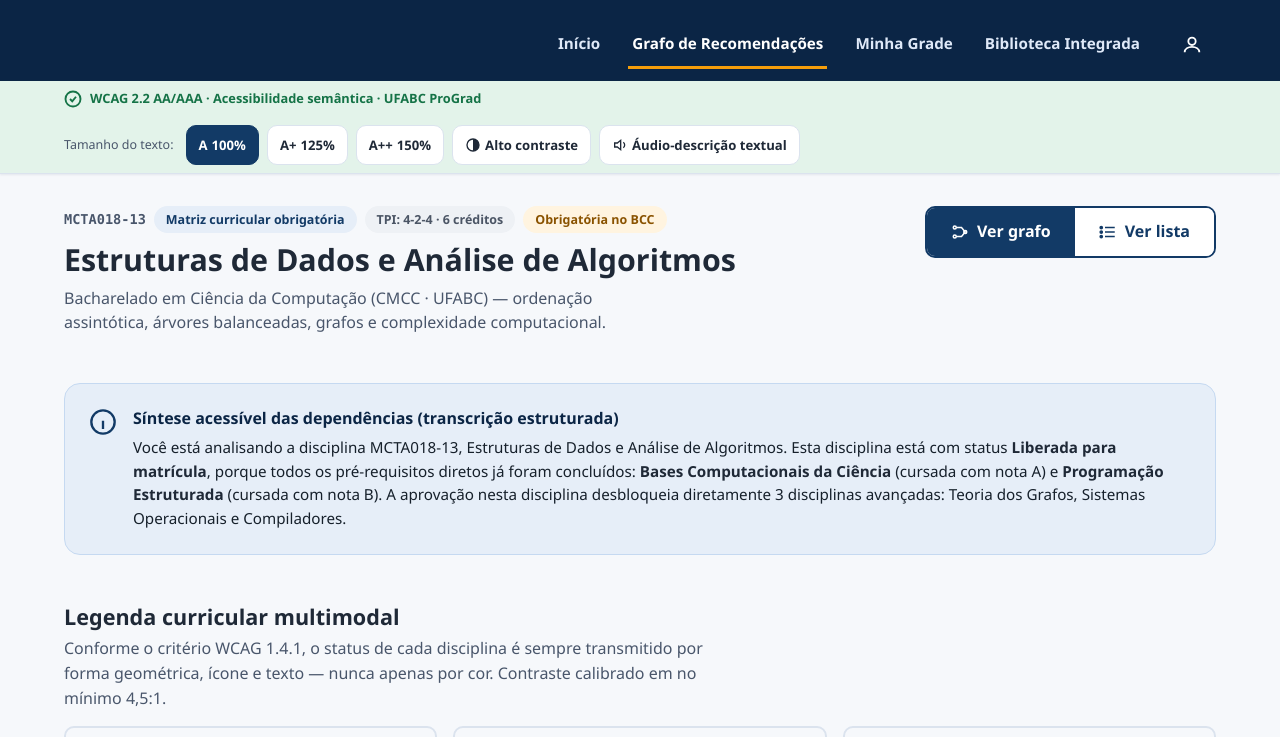
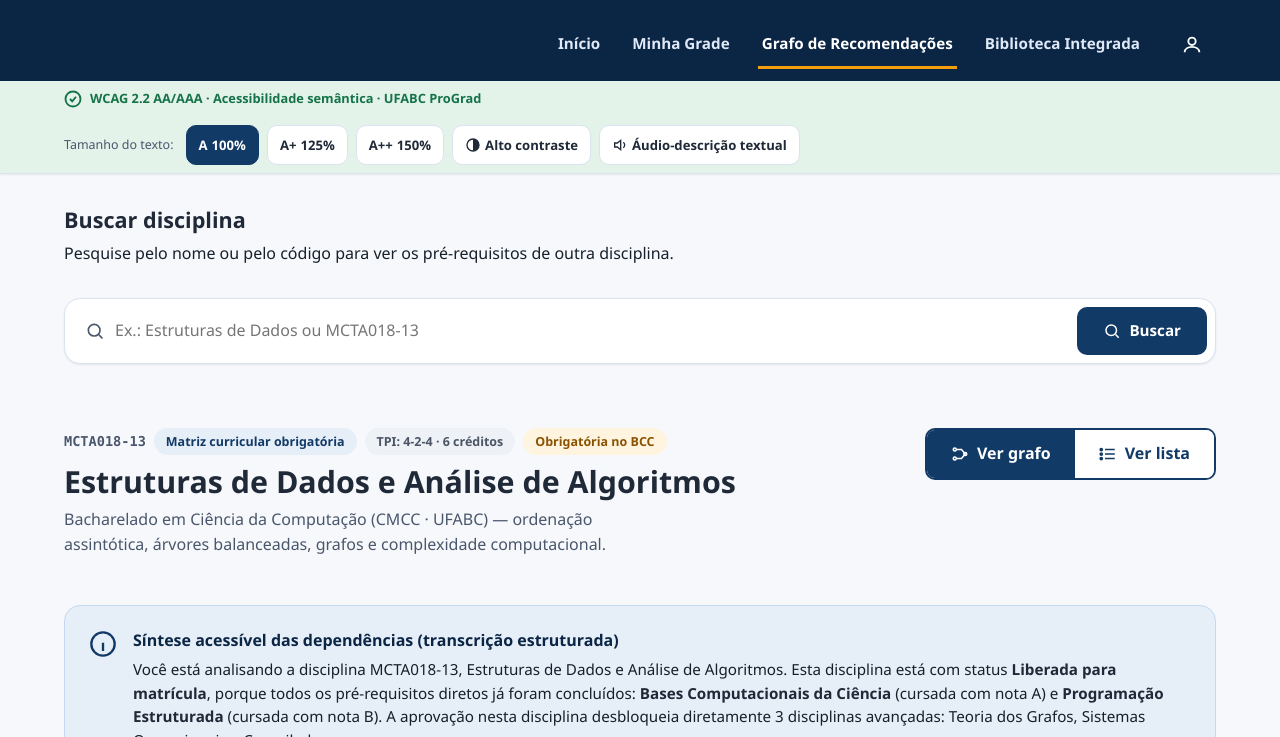
Before and after one commit to kadugz/srmd-ufabc, a plain HTML site: page grafo.html in a window 1280 px wide. Shown: the part 63-800 px from the top of the page. Drawn offline with Linux system fonts and the light colour scheme.

Commit message:
alterações de busca e ordem dos botões

```diff
--- a/grafo.html
+++ b/grafo.html
@@ -26,8 +26,8 @@
       <nav class="main-nav" aria-label="Navegação principal" id="main-nav-mobile">
         <ul>
           <li><a href="index.html">Início</a></li>
+          <li><a href="grade.html">Minha Grade</a></li>
           <li><a href="grafo.html" aria-current="page">Grafo de Recomendações</a></li>
-          <li><a href="grade.html">Minha Grade</a></li>
           <li><a href="biblioteca.html">Biblioteca Integrada</a></li>
         </ul>
       </nav>
@@ -66,6 +66,25 @@
 
 <main id="conteudo-principal">
   <div class="container">
+
+    <section class="section">
+      <div class="section-head">
+        <h2>Buscar disciplina</h2>
+        <p>Pesquise pelo nome ou pelo código para ver os pré-requisitos de outra disciplina.</p>
+      </div>
+      <form class="search-form" id="grafo-search-form" action="grafo.html" role="search" style="background:var(--surface);box-shadow:var(--shadow-sm);border:1px solid var(--border);">
+        <label for="busca-disciplina" class="sr-only">Buscar disciplina por nome ou código</label>
+        <div class="input-wrap">
+          <svg viewBox="0 0 24 24" fill="none" stroke="currentColor" stroke-width="2" aria-hidden="true"><circle cx="11" cy="11" r="7"/><path d="M21 21l-4.3-4.3"/></svg>
+          <input type="search" id="busca-disciplina" name="busca" placeholder="Ex.: Estruturas de Dados ou MCTA018-13">
+        </div>
+        <button type="submit" class="btn btn-primary">
+          <svg viewBox="0 0 24 24" fill="none" stroke="currentColor" stroke-width="2" aria-hidden="true"><circle cx="11" cy="11" r="7"/><path d="M21 21l-4.3-4.3"/></svg>
+          Buscar
+        </button>
+      </form>
+      <div class="reco-list" id="grafo-search-results" aria-live="polite" style="margin-top:var(--space-4);"></div>
+    </section>
 
     <section class="section">
       <div class="discipline-head">
@@ -375,8 +394,8 @@
     </div>
     <nav class="footer-links" aria-label="Links do rodapé">
       <a href="index.html">Início</a>
+      <a href="grade.html">Minha Grade</a>
       <a href="grafo.html">Grafo de Recomendações</a>
-      <a href="grade.html">Minha Grade</a>
       <a href="biblioteca.html">Biblioteca Integrada</a>
     </nav>
   </div>
@@ -384,5 +403,49 @@
 </footer>
 
 <script src="js/script.js"></script>
+<script>
+(function () {
+  var DISCIPLINAS = [
+    { code: 'MCZA001-13', name: 'Bases Computacionais da Ciência' },
+    { code: 'MCTA010-13', name: 'Programação Estruturada' },
+    { code: 'MCTA018-13', name: 'Estruturas de Dados e Análise de Algoritmos' },
+    { code: 'MCTA024-13', name: 'Teoria dos Grafos' },
+    { code: 'MCTA022-13', name: 'Sistemas Operacionais' },
+    { code: 'MCTA030-13', name: 'Compiladores' }
+  ];
+  var form = document.getElementById('grafo-search-form');
+  var input = document.getElementById('busca-disciplina');
+  var out = document.getElementById('grafo-search-results');
+  if (!form || !input || !out) return;
+
+  function norm(t) {
+    return t.toLowerCase().normalize('NFD').replace(/[\u0300-\u036f]/g, '').trim();
+  }
+  function esc(t) { var d = document.createElement('div'); d.textContent = t; return d.innerHTML; }
+
+  function buscar(termo) {
+    var q = norm(termo);
+    if (!q) { out.innerHTML = ''; return; }
+    var achadas = DISCIPLINAS.filter(function (d) {
+      return norm(d.code).indexOf(q) !== -1 || norm(d.name).indexOf(q) !== -1;
+    });
+    if (!achadas.length) {
+      out.innerHTML = '<p class="text-muted">Nenhuma disciplina encontrada para “' + esc(termo) + '”. Tente outro nome ou código.</p>';
+      return;
+    }
+    out.innerHTML = achadas.map(function (d) {
+      return '<div class="reco-card"><div class="reco-card-top"><div>' +
+        '<span class="code text-muted" style="font-family:Consolas, monospace;font-size:.78rem;">' + esc(d.code) + '</span>' +
+        '<h3>' + esc(d.name) + '</h3></div></div>' +
+        '<div class="reco-actions"><a class="btn btn-secondary btn-sm" href="grafo.html?disciplina=' + encodeURIComponent(d.code) + '">Ver no grafo</a></div></div>';
+    }).join('');
+  }
+
+  form.addEventListener('submit', function (e) { e.preventDefault(); buscar(input.value); });
+
+  var busca = new URLSearchParams(window.location.search).get('busca');
+  if (busca) { input.value = busca; buscar(busca); }
+})();
+</script>
 </body>
 </html>
```
Also changed, not shown: biblioteca.html (+2 -2 lines), grade.html (+2 -2 lines), index.html (+2 -2 lines).
